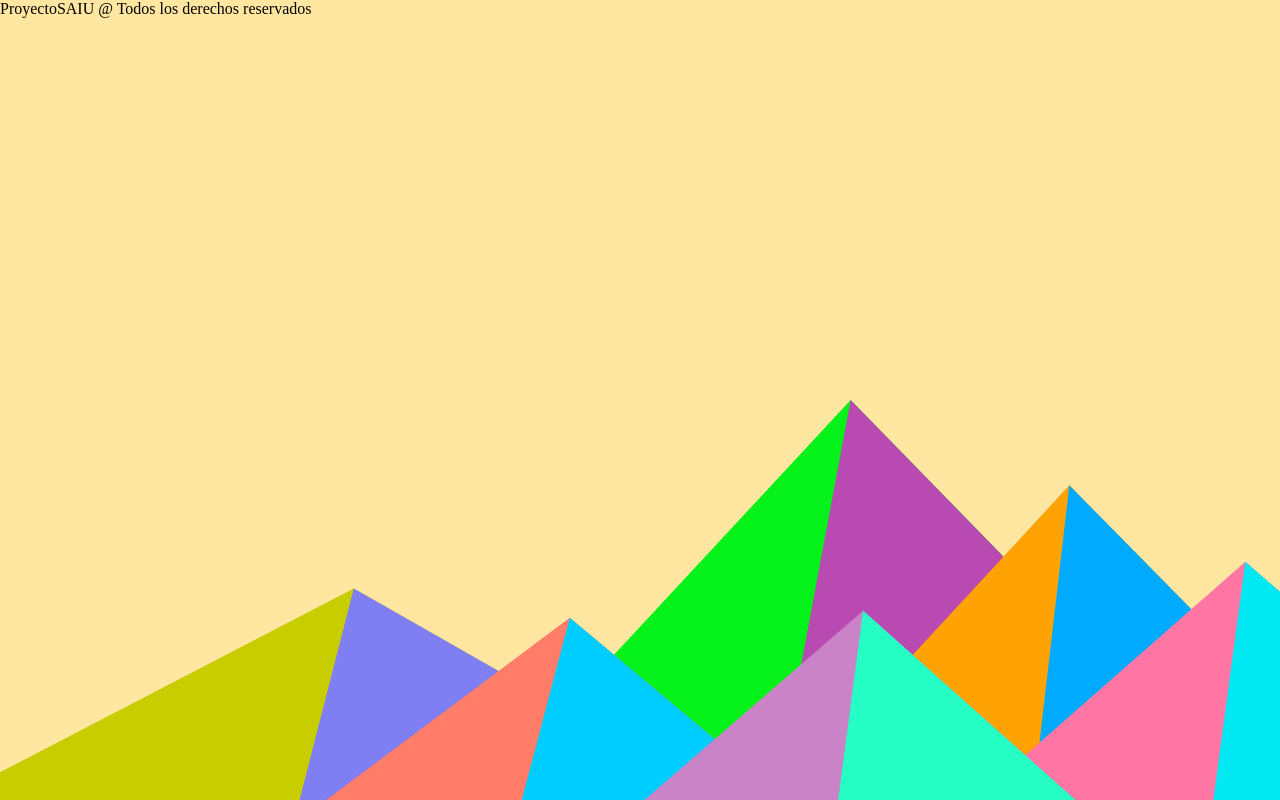
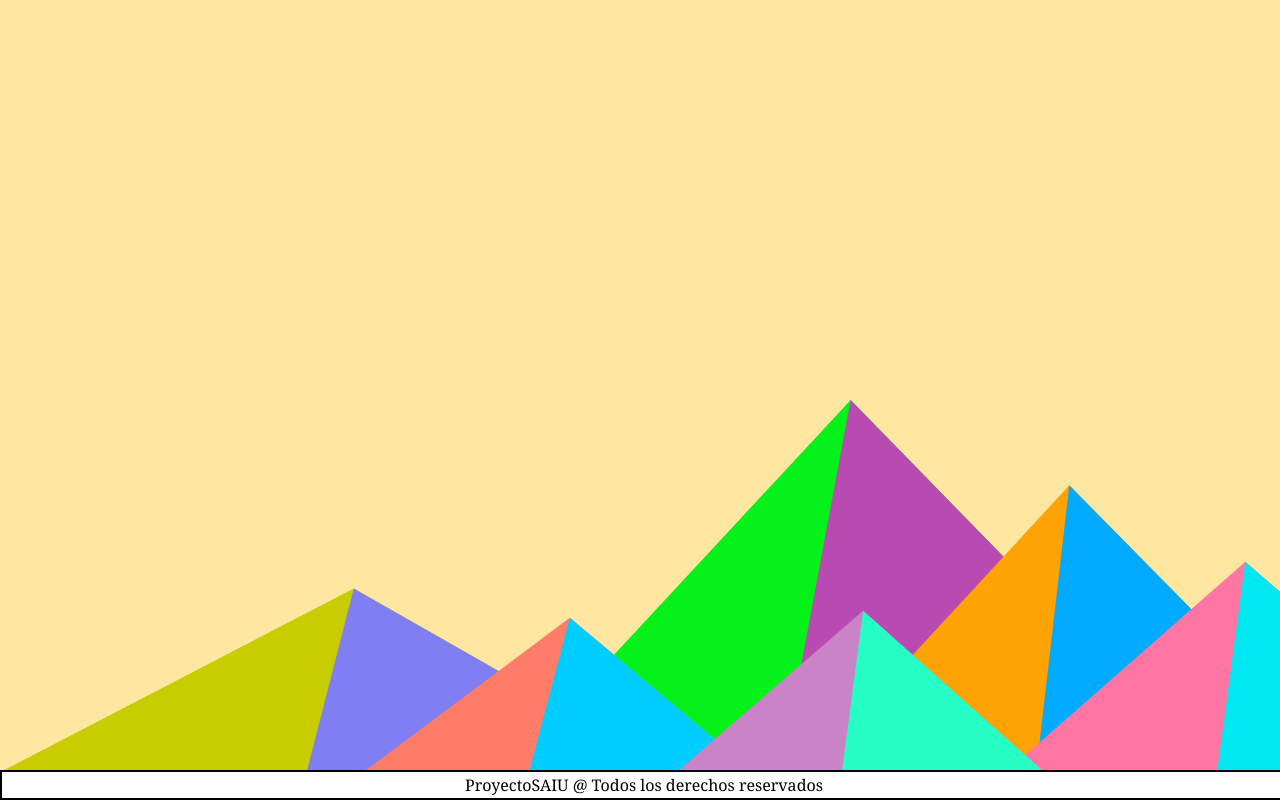
Before and after one commit to MetTheCarrot/SAIU, a Django app: template templates/base.html in a window 1280 px wide. Run offline with Django 4.2, Linux system fonts and the light colour scheme; the template is opened without the code that fills it, so the values that code supplies are empty.

Commit message:
a comer, me queda la gráfica

```diff
--- a/templates/base.html
+++ b/templates/base.html
@@ -11,12 +11,28 @@
     <link rel = "stylesheet" href="{% static '/main.css' %}">
     <link rel = "stylesheet" href="{% static '/info.css' %}">
 </head>
+<style>
+    .XD{
+        position: fixed;
+        border: 2px solid black;
+        background-color: white;
+        color: black;
+        text-align: center;
+        padding: 2px;
+        bottom: 0;
+        font-family: Cambria, Cochin, Georgia, Times, 'Times New Roman', serif;
+        left: 0;
+        width: 100%;
+    }
+</style>
 <body>
     {% block content %}
 
     {% endblock %}
 </body>
 <footer>
-    <p class="XD">ProyectoSAIU @ Todos los derechos reservados</p>
+    <div class="XD">
+        <p>ProyectoSAIU @ Todos los derechos reservados</p>
+    </div>
 </footer>
 </html>
```
Also changed, not shown: templates/informacion.html (+10 -9 lines).
